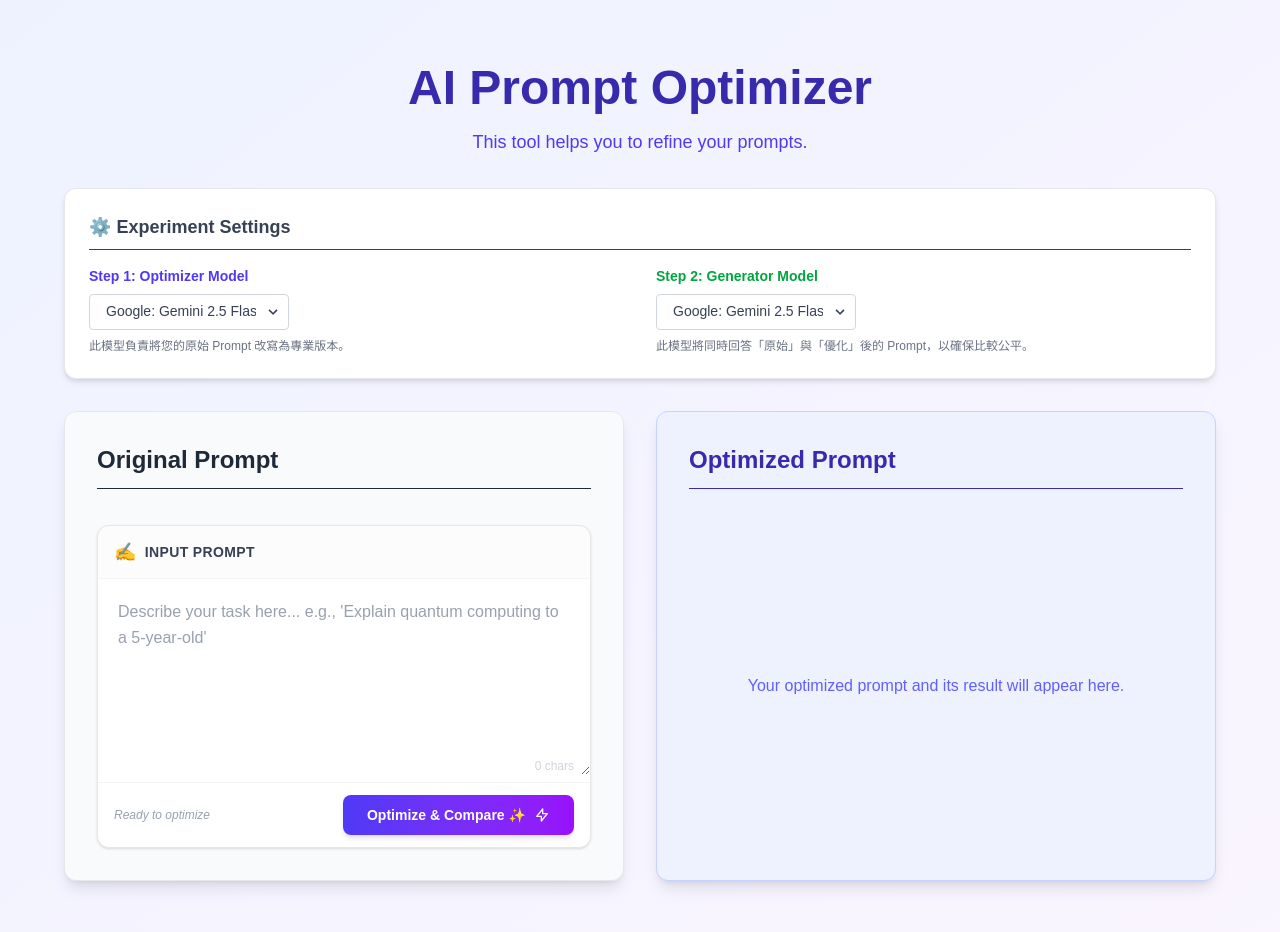
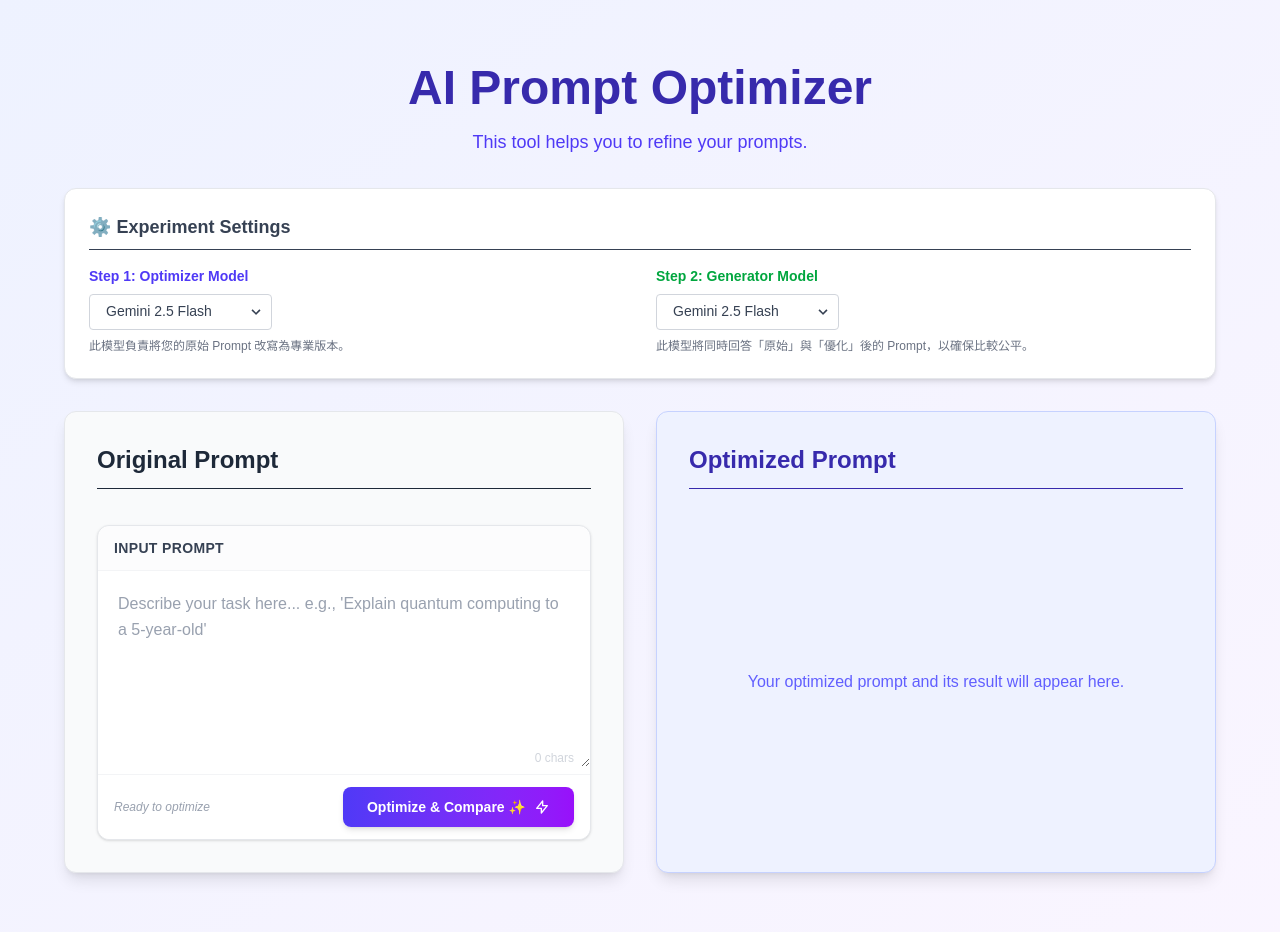
Before and after one commit to Rex60309/ai-prompt-optimizer, a Next.js app: page / in a window 1280 px wide. Shown: the top 932 px of the page. Built offline with nearby package versions, Linux system fonts and the light colour scheme.

Commit message:
little fix

```diff
--- a/app/api/judge/route.ts
+++ b/app/api/judge/route.ts
@@ -41,6 +41,7 @@ export async function POST(request: Request) {
       - Don't let scores get too inflated.
       - The two fractions must be different, and the fractions can be rounded to one decimal place.
       - Please replace Output A with the term "前者" when using output; replace Output B with the term "後者" when using output.
+      - 請無視是否有回答截斷的部分，請就已產出的內容作評分比較
       **INPUTS:**
       **Original User Prompt:**
       """
--- a/app/api/optimize/route.ts
+++ b/app/api/optimize/route.ts
@@ -36,6 +36,7 @@ export async function POST(request: Request) {
       Do not use MARKDOWN to build the optimized prompt.
       Unless otherwise specified, use Traditional Chinese for the response.
       若原始的prompt為詢問教學的內容，請一次回答完所有內容
+      若回答過長會導致有截斷部分的話，請在一定程度上限制回覆字數
 
       Original Prompt: "${prompt}"
 
--- a/app/components/ModelSelector.tsx
+++ b/app/components/ModelSelector.tsx
@@ -7,21 +7,17 @@ interface ModelSelectorProps {
   label?: string;
 }
 
-// 更新模型列表：移除舊版 Llama 3，改用 Llama 3.1 和 3.3
+// Model list
 const AVAILABLE_MODELS = [
   // --- Google Models ---
-  { id: 'gemini-2.5-flash', name: 'Google: Gemini 2.5 Flash (最新快速)' },
-  { id: 'gemini-1.5-pro', name: 'Google: Gemini 1.5 Pro (強大推理)' },
+  { id: 'gemini-2.5-flash', name: 'Gemini 2.5 Flash' },
+  { id: 'gemini-2.5-flash-lite', name: 'Gemini 2.5 Flash Lite' },
+  { id: 'gemini-2.5-pro', name: 'Gemini 2.5 Pro' },
 
-  // --- Groq Models (更新為目前支援的版本) ---
-  // 舊的 llama3-8b-8192 已失效，改用這個：
-  { id: 'llama-3.1-8b-instant', name: 'Groq: Llama 3.1 8B (極速)' },
-
-  // 舊的 llama3-70b-8192 已失效，改用最新的 3.3 版本：
-  { id: 'llama-3.3-70b-versatile', name: 'Groq: Llama 3.3 70B (均衡)' },
-
-  // Mixtral 通常還支援，但建議確認 Groq 文件
-  { id: 'mixtral-8x7b-32768', name: 'Groq: Mixtral 8x7B (長文本)' },
+  // --- Groq Models ---
+  { id: 'llama-3.1-8b-instant', name: 'Llama 3.1 8B' },
+  { id: 'llama-3.3-70b-versatile', name: 'Llama 3.3 70B' },
+  { id: 'mixtral-8x7b-32768', name: 'Mixtral 8x7B' },
 ];
 
 export default function ModelSelector({ value, onChange, disabled, label }: ModelSelectorProps) {
--- a/app/components/PromptForm.tsx
+++ b/app/components/PromptForm.tsx
@@ -54,7 +54,7 @@ export default function PromptForm({
             htmlFor="prompt-input"
             className="flex items-center gap-2 text-sm font-bold text-gray-700 uppercase tracking-wide cursor-pointer"
           >
-            <span className="text-lg">✍️</span>
+            {/*<span className="text-lg">✍️</span>*/}
             <span>Input Prompt</span>
           </label>
 
--- a/package.json
+++ b/package.json
@@ -26,6 +26,7 @@
     "@types/node": "^20",
     "@types/react": "^19",
     "@types/react-dom": "^19",
+    "baseline-browser-mapping": "^2.8.32",
     "eslint": "^9",
     "eslint-config-next": "16.0.0",
     "tailwindcss": "^4.0.0",
```
Also changed, not shown: 1 other file (tests, documents, lock files or other folders).
